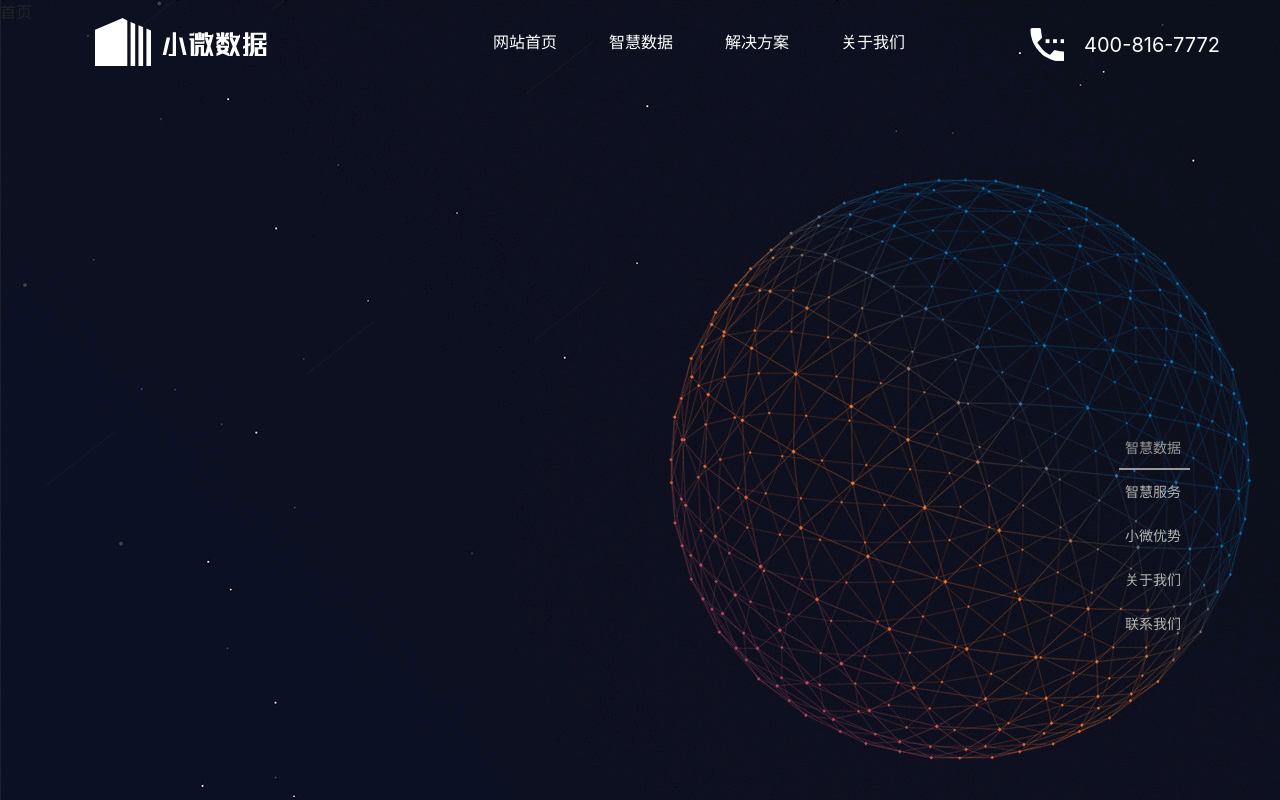
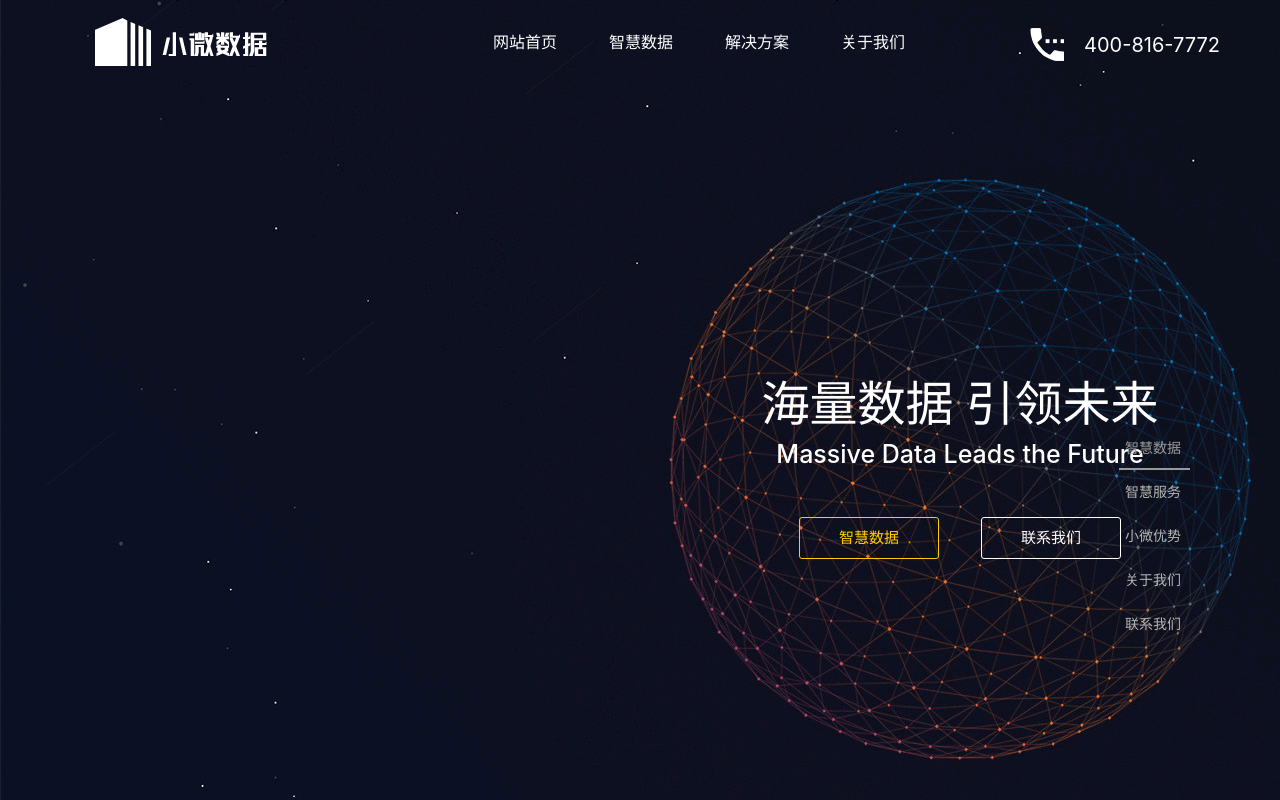
Before and after one commit to 17797776321/vfs.data, a Nuxt app: page / in a window 1280 px wide. Shown: the top 800 px of the page. Built offline with nearby package versions, Linux system fonts and the light colour scheme.

Commit message:
banner1模块样式

```diff
--- a/assets/style/global.css
+++ b/assets/style/global.css
@@ -58,3 +58,7 @@ a:link{
 li{
   list-style: none;
 }
+h1,h2,h3,h4,h5,h6{
+  margin: 0;
+  padding: 0;
+}
--- a/pages/index.vue
+++ b/pages/index.vue
@@ -2,7 +2,13 @@
   <section class="page-home">
     <!-- 侧边导航 -->
     <my-sitebar></my-sitebar>
-    <div class="banner_box">首页</div>
+    <div class="banner_box">
+      <h2 class="cn">海量数据 引领未来</h2>
+      <h3 class="en">Massive Data Leads the Future</h3>
+      <div class="btn_group">
+        <a href="javascript:void(0);" class="wisdom_data">智慧数据</a><a href="javascript:void(0);" class="contact_us">联系我们</a>
+      </div>
+    </div>
   </section>
 </template>
 
@@ -18,11 +24,49 @@ export default {
 
 <style lang="less">
 .page-home{
+  display: block;
   .banner_box{
     width: 1920px;
     height: 959px;
     background:url('../assets/images/banner1.png') no-repeat;
     background-size: 100% 100%;
+    .cn{
+      font-size: 48px;
+      color: #fefeff;
+      text-align: center;
+      padding-top: 375px;
+    }
+    .en{
+      font-size: 25px;
+      color: #fefeff;
+      text-align: center;
+      line-height: 42px;
+    }
+    .btn_group{
+      padding: 42px 0;
+      text-align: center;
+      a{
+        display: inline-block;
+        width: 140px;
+        font-size: 15px;
+        line-height: 40px;
+        transition: all .3s;
+        border-radius: 3px;
+        &:hover{
+          color: rgba(204,0,0);
+          border: 1px solid rgba(204,0,0)
+        }
+      }
+      .wisdom_data{
+        color: #ffcc00;
+        border: 1px solid #ffcc00;
+        margin-right: 42px;
+      }
+      .contact_us{
+        color: #ffffff;
+        border: 1px solid #ffffff;
+      }
+    }
   }
 }
 </style>
```
